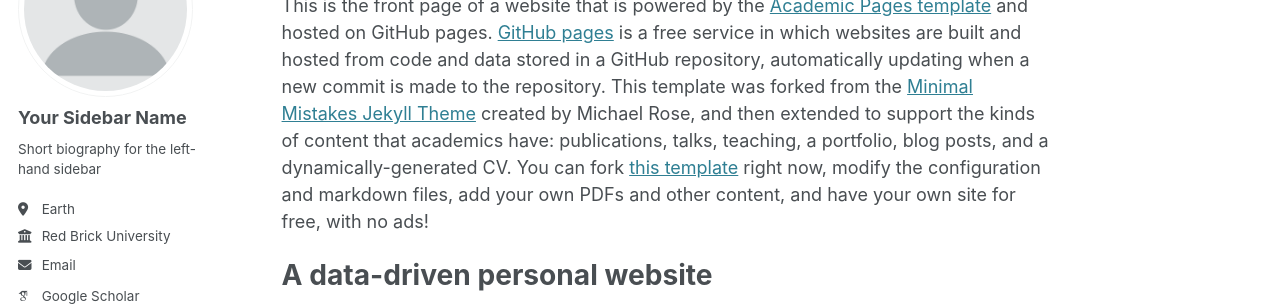
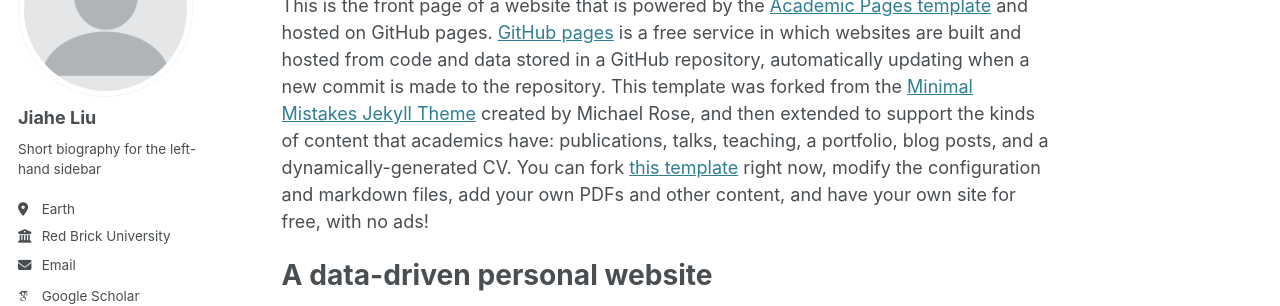
Before and after one commit to jiahe-liu/jiahe-liu.github.io, a Jekyll site: the page built from _pages/about.md, in a window 1280 px wide. Shown: the part 184-490 px from the top of the page. Built offline with Jekyll 4.4.1, drawn with Linux system fonts in a browser that asks for light colours; some web fonts are replaced.

Commit message:
update name

```diff
--- a/_config.yml
+++ b/_config.yml
@@ -22,7 +22,7 @@ repository               : "academicpages/academicpages.github.io"
 author:
   # Biographic information
   avatar           : "profile.png"
-  name             : "Your Sidebar Name"
+  name             : "Jiahe Liu"
   pronouns         : # example: "she/her"
   bio              : "Short biography for the left-hand sidebar"
   location         : "Earth"
```
